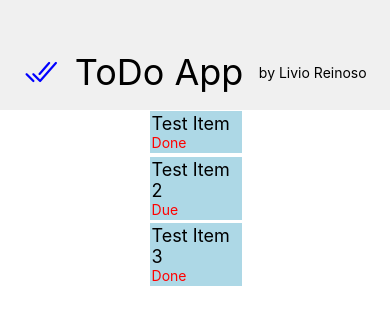
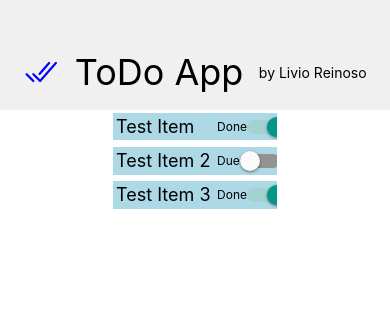
Before and after one commit to LivioDR/Fanshawe_ReactNative2_Lab01_ToDoApp, a React Native app: screen / in a window 390 px wide. Shown: the top 324 px of the page. Built offline with nearby package versions, Linux system fonts and the light colour scheme.

Commit message:
moved status to StatusSwitch component

```diff
--- a/components/TodoCard/TodoCard.jsx
+++ b/components/TodoCard/TodoCard.jsx
@@ -1,6 +1,7 @@
 import React from "react";
 import { View, Text } from "react-native"
 import styles from "./TodoCardStyle";
+import StatusSwitch from "./StatusSwitch/StatusSwitch";
 
 const TodoCard = ({name, status}) => {
     return(
@@ -8,9 +9,7 @@ const TodoCard = ({name, status}) => {
             <Text style={styles.title}>
                 {name}
             </Text>
-            <Text style={styles.status}>
-                {status ? 'Done' : 'Due'}
-            </Text>
+            <StatusSwitch status={status} />
         </View>
     )
 }
--- a/components/TodoCard/TodoCardStyle.js
+++ b/components/TodoCard/TodoCardStyle.js
@@ -2,14 +2,19 @@ import { StyleSheet } from "react-native";
 
 const TodoCardStyle = StyleSheet.create({
     container: {
+        display: 'flex',
+        flexDirection: 'row',
+        justifyContent: 'space-between',
         width: '100%',
         backgroundColor: 'lightblue',
         padding: '2%',
-        margin: '2%',
+        marginVertical: '2%',
     },
     title: {
         fontSize: 18,
         color: 'black',
+        maxWidth: '60%',
+        alignSelf: 'center',
     },
     status: {
         color: 'red',
```
